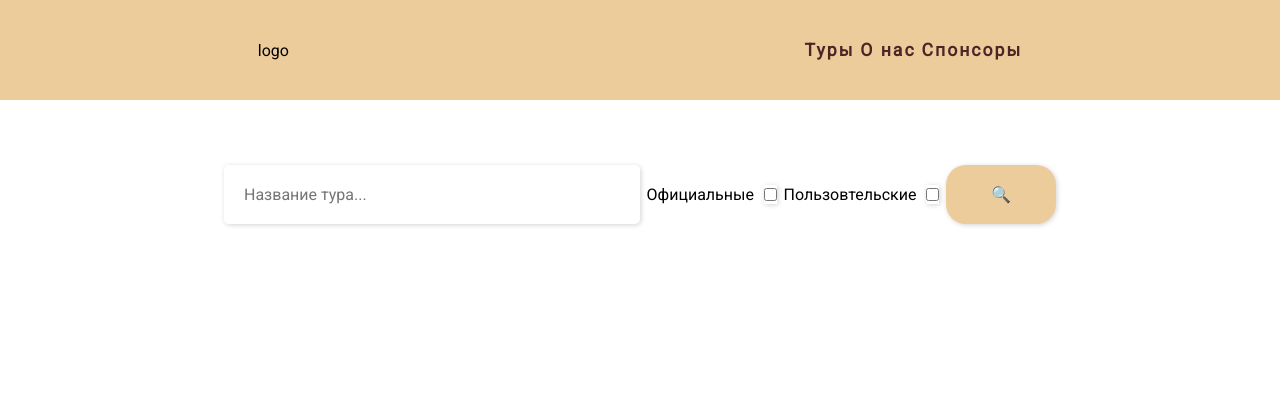
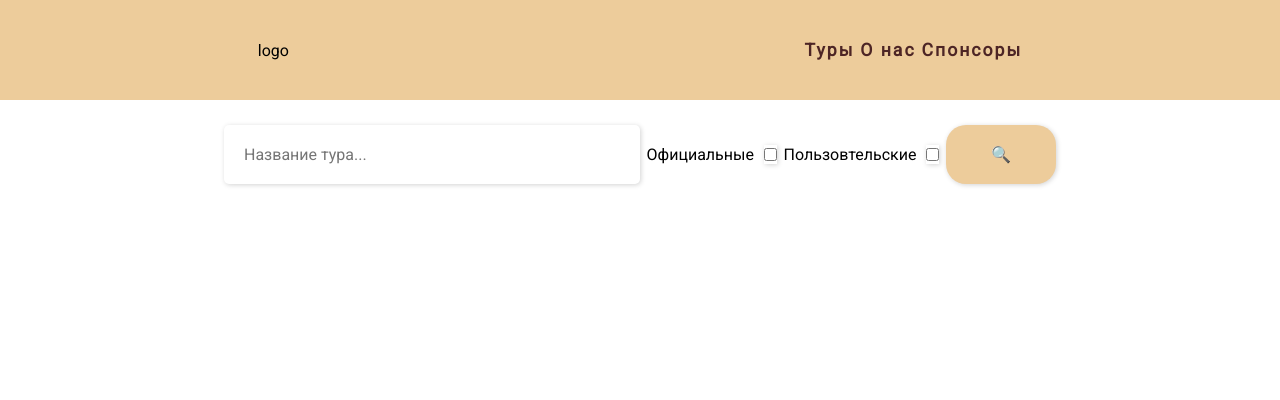
Before and after one commit to J1mmyChanga/IzhevskHackatonBack, a Flask app: page /tours in a window 1280 px wide. Shown: the top 400 px of the page. Run offline with Flask 3, Linux system fonts and the light colour scheme; data that the repository does not hold is empty.

Commit message:
Hello, niggers!

```diff
--- a/static/css/tours.css
+++ b/static/css/tours.css
@@ -1,5 +1,5 @@
 main {
-    margin-top: 100px;
+    margin-top: 60px;
     width: 100%;
     display: flex;
     justify-content: center;
@@ -55,7 +55,7 @@ main {
 }
 
 section {
-    margin-top: 5%;
+    margin-top: 2.5%;
     width: 65%;
     display: flex;
     justify-content: space-between;
```
